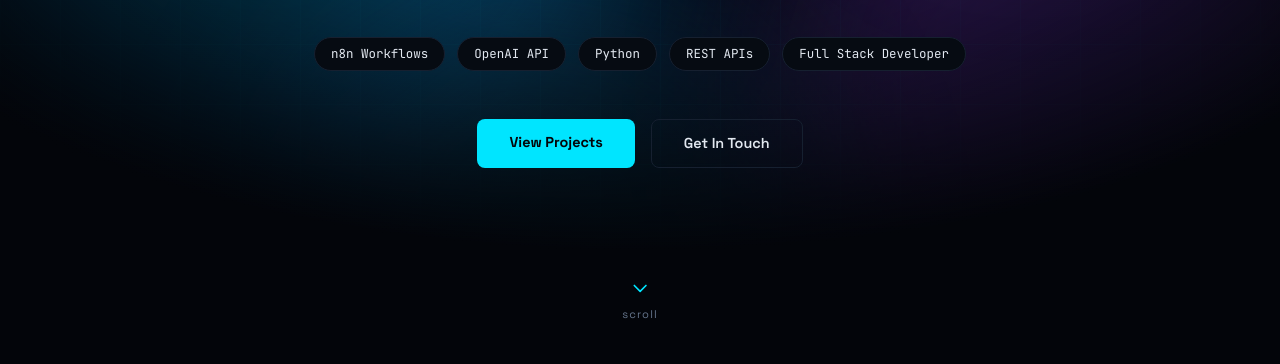
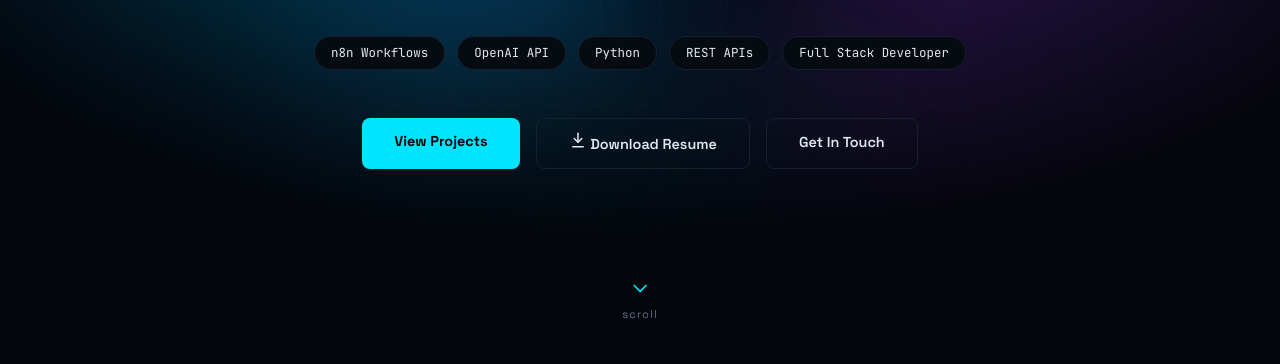
Before and after one commit to ranjith200603/ranjith-portfolio, a plain HTML site: page index.html in a window 1280 px wide. Shown: the part 436-800 px from the top of the page. Drawn offline with Linux system fonts and the light colour scheme.

Commit message:
Update index.html

```diff
--- a/index.html
+++ b/index.html
@@ -1146,6 +1146,34 @@
       </a>
 
       <a
+    href="Ranjithkumar-resume.pdf"
+    class="btn-outline"
+    download="Ranjithkumar-Resume.pdf"
+    aria-label="Download Ranjithkumar Resume">
+
+    <!-- Download Icon -->
+    <svg
+      width="18"
+      height="18"
+      viewBox="0 0 24 24"
+      fill="none"
+      stroke="currentColor"
+      stroke-width="2"
+      stroke-linecap="round"
+      stroke-linejoin="round">
+
+      <path d="M12 3v12"></path>
+      <path d="m7 10 5 5 5-5"></path>
+      <path d="M5 21h14"></path>
+
+    </svg>
+
+    Download Resume
+
+  </a>
+
+
+      <a
         href="mailto:ranjithsedit@gmail.com"
         class="btn-outline">
         Get In Touch
```
